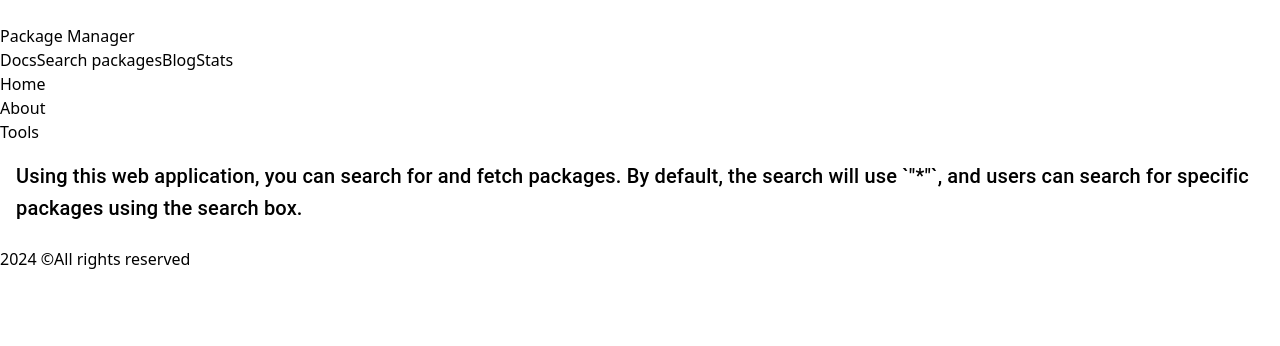
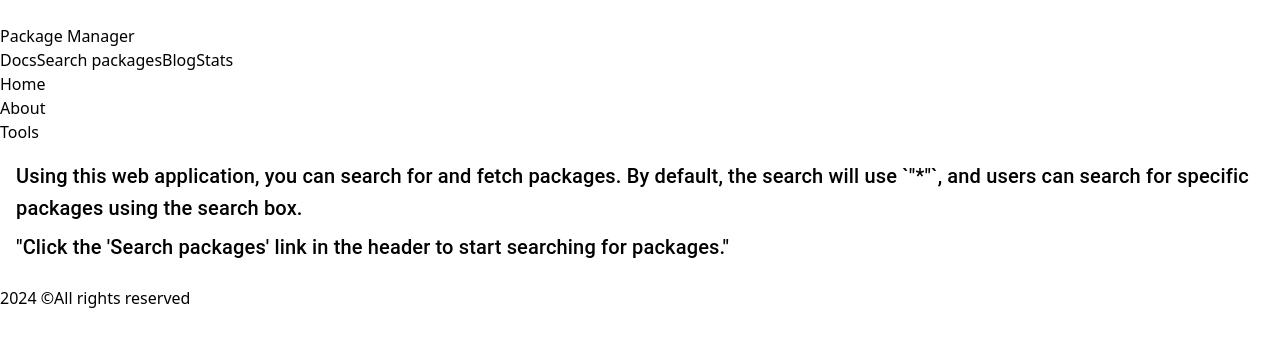
Before and after one commit to ravindrap52/package-manager, a React (Vite) app: page / in a window 1280 px wide. Shown: the top 346 px of the page. Built offline with nearby package versions, Linux system fonts and the light colour scheme.

Commit message:
fix(pages): added more text for information

```diff
--- a/src/pages/Home.tsx
+++ b/src/pages/Home.tsx
@@ -8,6 +8,9 @@ export default function Home() {
         default, the search will use `"*"`, and users can search for specific
         packages using the search box.
       </Typography>
+      <Typography variant="h6" gutterBottom>
+      "Click the 'Search packages' link in the header to start searching for packages."
+      </Typography>
     </Box>
   );
 }
```
